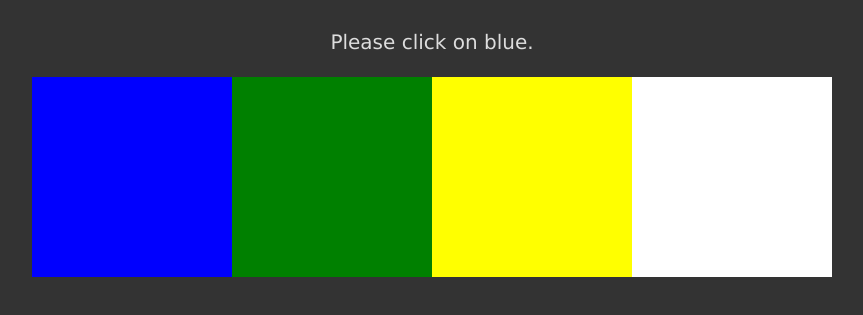
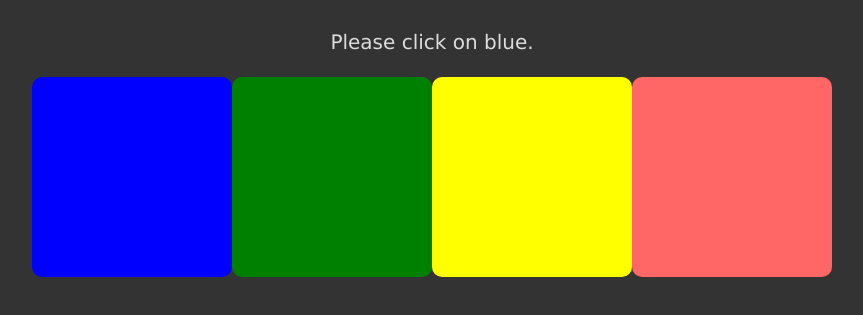
Before and after one commit to lhien11/Color-Block-Picker, a plain HTML site: page index.html in a window 1280 px wide. In both pictures the pointer is over the element 940 px from the left and 244 px from the top of the page. Shown: the part 67-382 px from the top of the page, without its empty margins (208-1071 px from the left). Drawn offline with nearby package versions, Linux system fonts and the light colour scheme.

Commit message:
Edited StyleSheet

```diff
--- a/style.css
+++ b/style.css
@@ -19,10 +19,11 @@ p {
     width: 100px;
     display: inline-block;
     padding: 100px;
+    border-radius: 10px;
 
 }
 .red:hover {
-    background-color: white; // green
+    background-color: #ff6666;
 }
 .yellow {
     background-color: yellow;
@@ -30,10 +31,12 @@ p {
     width: 100px;
     display: inline-block;
     padding: 100px;
+    border-radius: 10px;
+
 
 }
 .yellow:hover {
-    background-color: white;
+    background-color: #ffff80;
 }
 .green {
     background-color: green;
@@ -41,10 +44,12 @@ p {
     width: 100px;
     display: inline-block;
     padding: 100px;
+    border-radius: 10px;
+
 
 }
 .green:hover {
-    background-color: white;
+    background-color: #009900;
 }
 .blue {
     background-color: blue;
@@ -52,8 +57,10 @@ p {
     width: 100px;
     display: inline-block;
     padding: 100px;
+    border-radius: 10px;
+
 
 }
 .blue:hover {
-    background-color: white;
+    background-color: #4d4dff;
 }
```
